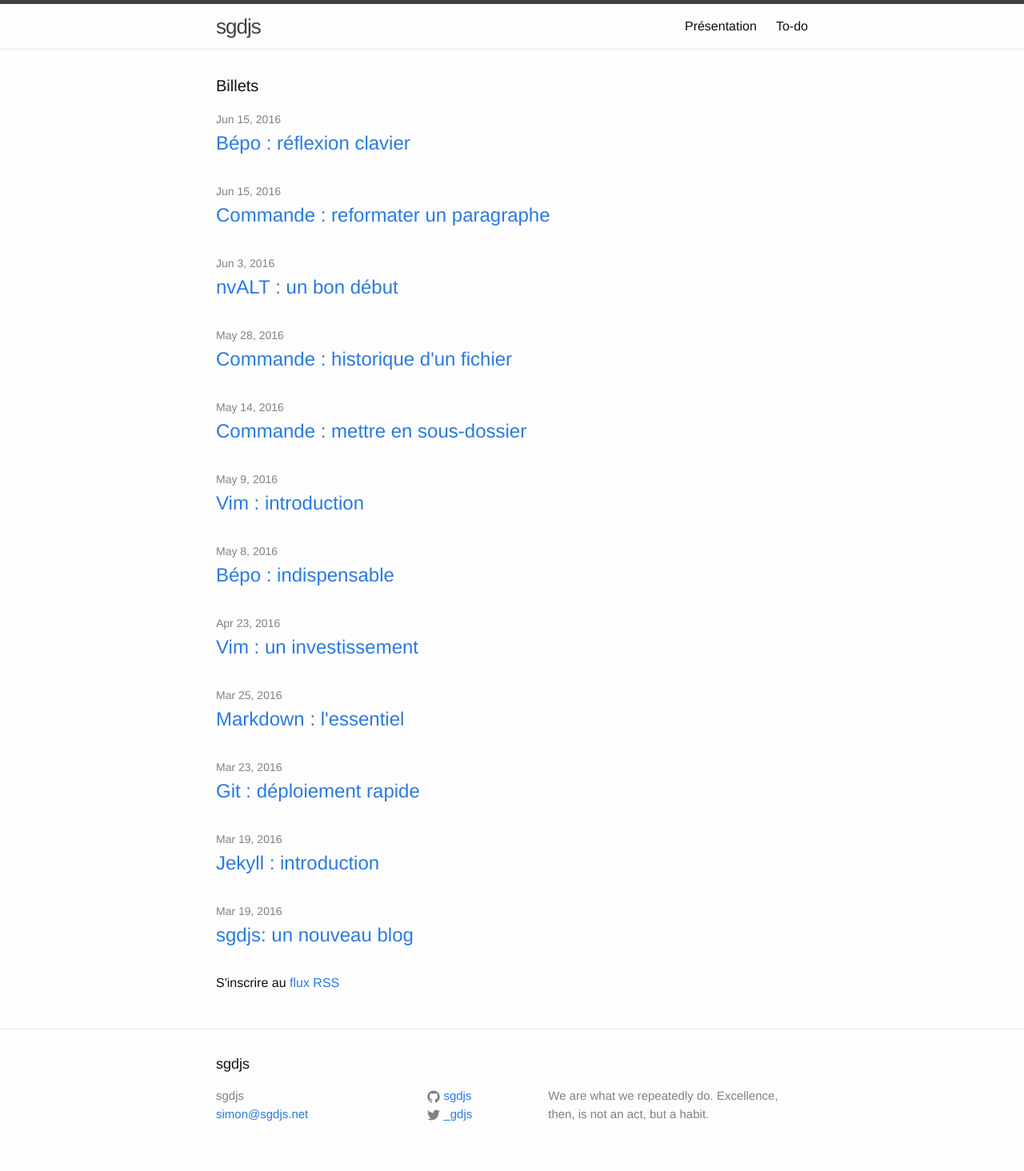
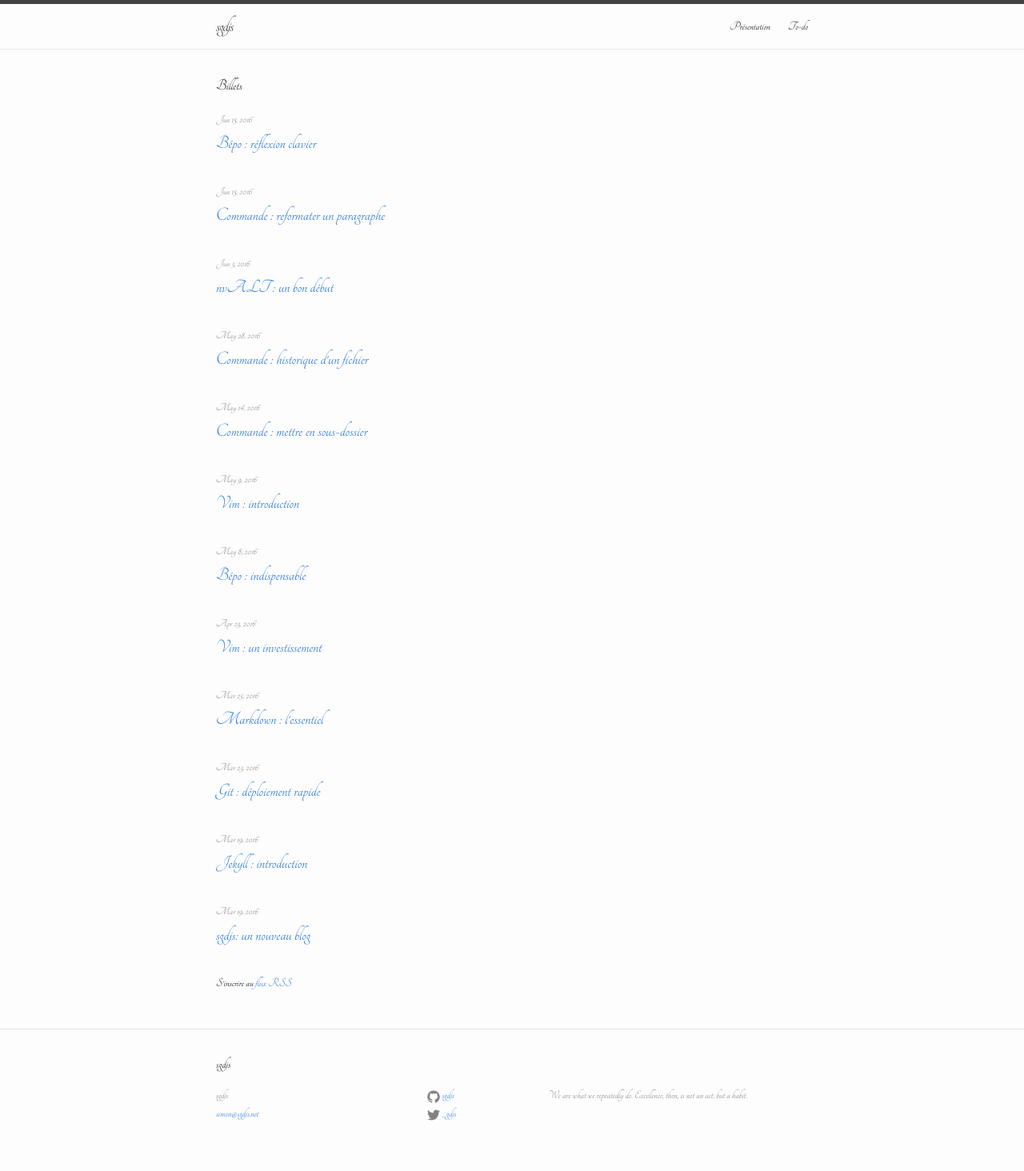
Before and after one commit to sgdjs/sgdjs.github.io, a Jekyll site: the page built from index.html, in a window 1280 px wide. Shown: the whole page at 80% size. Built offline with Jekyll 4.4.1, drawn with Linux system fonts in a browser that asks for light colours; some web fonts are replaced.

Commit message:
Change base-font-family to Tangerine

```diff
--- a/css/main.scss
+++ b/css/main.scss
@@ -6,7 +6,7 @@
 
 
 // Our variables
-$base-font-family: "Helvetica Neue", Helvetica, Arial, sans-serif;
+$base-font-family: 'Tangerine', serif;
 $base-font-size:   16px;
 $base-font-weight: 400;
 $small-font-size:  $base-font-size * 0.875;
```
